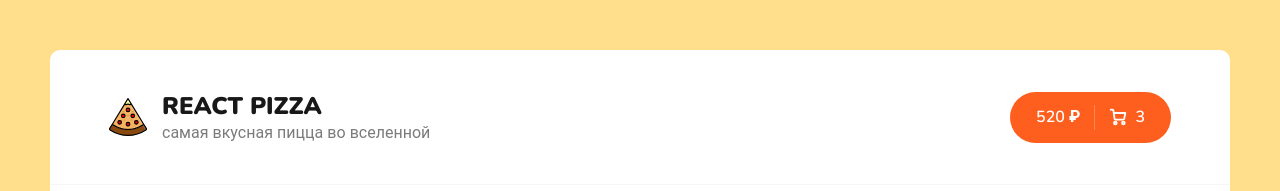
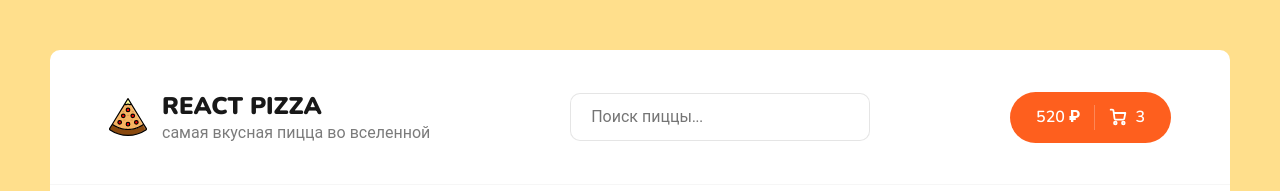
Before and after one commit to patr4519/react-pizza-v2, a React (Create React App) app: page / in a window 1280 px wide. Shown: the top 191 px of the page. Built offline with nearby package versions, Linux system fonts and the light colour scheme; no server answers.

Commit message:
21.00 time, #10

```diff
--- a/src/App.js
+++ b/src/App.js
@@ -7,9 +7,11 @@ import NotFound from "./pages/NotFound";
 import { Route, Routes } from "react-router-dom";
 
 function App() {
+  const [searchValue, setSearchValue] = React.useState("");
+
   return (
     <div className="wrapper">
-      <Header />
+      <Header searchValue={searchValue} setSearchValue={setSearchValue}/>
       <div className="content">
         <Routes>
           <Route path="/" element={<Home />} />
--- a/src/components/Header.jsx
+++ b/src/components/Header.jsx
@@ -1,7 +1,8 @@
 import { Link } from "react-router-dom";
 import logoSvg from "../assets/img/pizza-logo.svg";
+import Search from "./Search";
 
-function Header() {
+function Header({ searchValue, setSearchValue }) {
   return (
     <div className="header">
       <div className="container">
@@ -14,6 +15,7 @@ function Header() {
             </div>
           </div>
         </Link>
+        <Search searchValue={searchValue} setSearchValue={setSearchValue}/>
         <div className="header__cart">
           <Link to="/cart" className="button button--cart">
             <span>520 ₽</span>
--- /dev/null
+++ b/src/components/Search/Search.module.scss
@@ -0,0 +1,13 @@
+.root {
+  input {
+    border: 1px solid rgba(0, 0, 0, 0.1);
+    padding: 12px 20px;
+    width: 300px;
+    border-radius: 10px;
+    font-size: 16px;
+
+    &:focus {
+      border: 1px solid rgba(0, 0, 0, 0.933);
+    }
+  }
+}
--- /dev/null
+++ b/src/components/Search/index.jsx
@@ -0,0 +1,13 @@
+import React from "react";
+
+import styles from "./Search.module.scss";
+
+const Search = ({ searchValue, setSearchValue }) => {
+  return (
+    <div className={styles.root}>
+      <input onChange={(event) => setSearchValue(event.target.value)} placeholder="Поиск пиццы..." value={searchValue}/>
+    </div>
+  );
+};
+
+export default Search;
```
